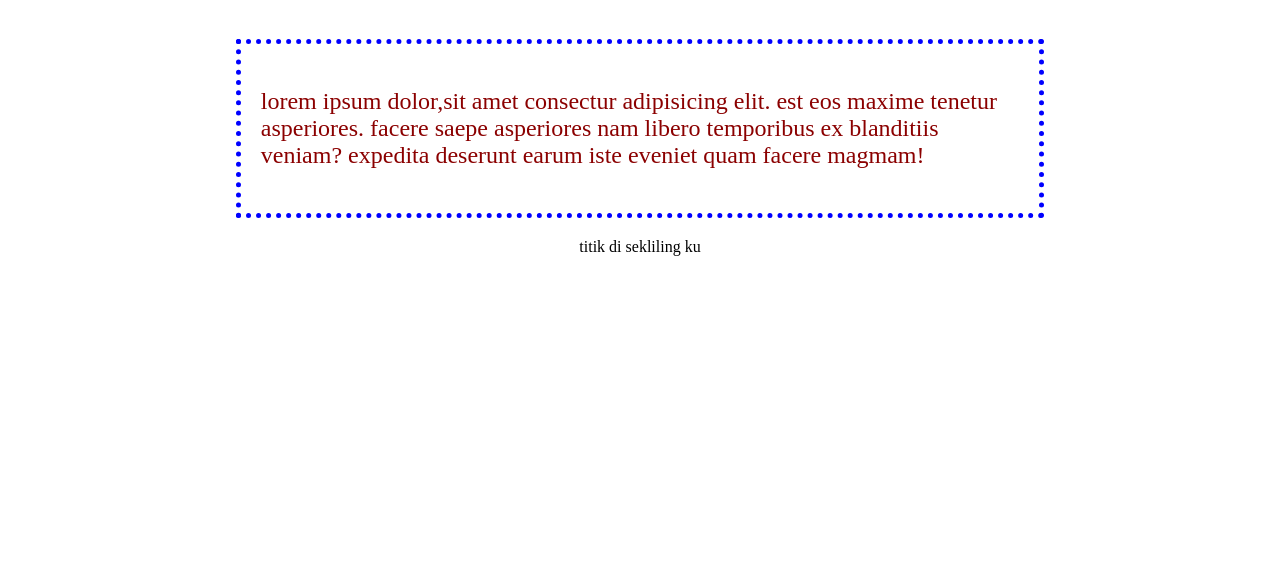
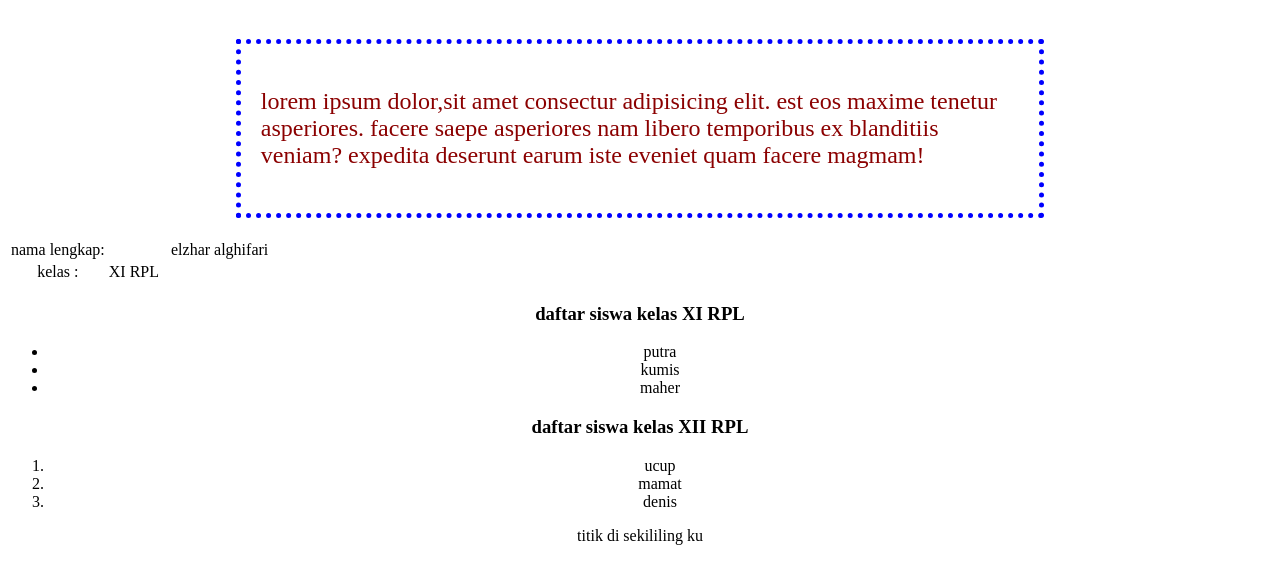
Before and after one commit to elzharalg-ctrl/pertemuan-02, a plain HTML site: page index.html in a window 1280 px wide. Shown: the part 119-702 px from the top of the page. Drawn offline with Linux system fonts and the light colour scheme.

Commit message:
Update index.html

```diff
--- a/index.html
+++ b/index.html
@@ -17,10 +17,40 @@
       earum iste eveniet quam facere magmam!</p>
     </div>
 
+</pre>
+<table>
+  <tr>
+    <td>nama lengkap:</td>
+    <td></td>
+    <td></td>
+    <td></td>
+    <td>elzhar alghifari</td>
+  </tr>
+  <tr>
+    <td>kelas :</td>
+    <td>XI RPL</td>
+  </tr>
+</table>
 
+<h3>
+  daftar siswa kelas XI RPL
+</h3>
+<ul>
+  <li>putra</li>
+  <li>kumis</li>
+  <li>maher</li>
+</ul>
 
-  titik di sekliling ku
+<h3>
+  daftar siswa kelas XII RPL
+</h3>
+  <ol>
+    <li>ucup</li>
+    <li>mamat</li>
+    <li>denis</li>
+  </ol>
+
+titik di sekililing ku
 </div>
-
 </body>
 </html>
```
